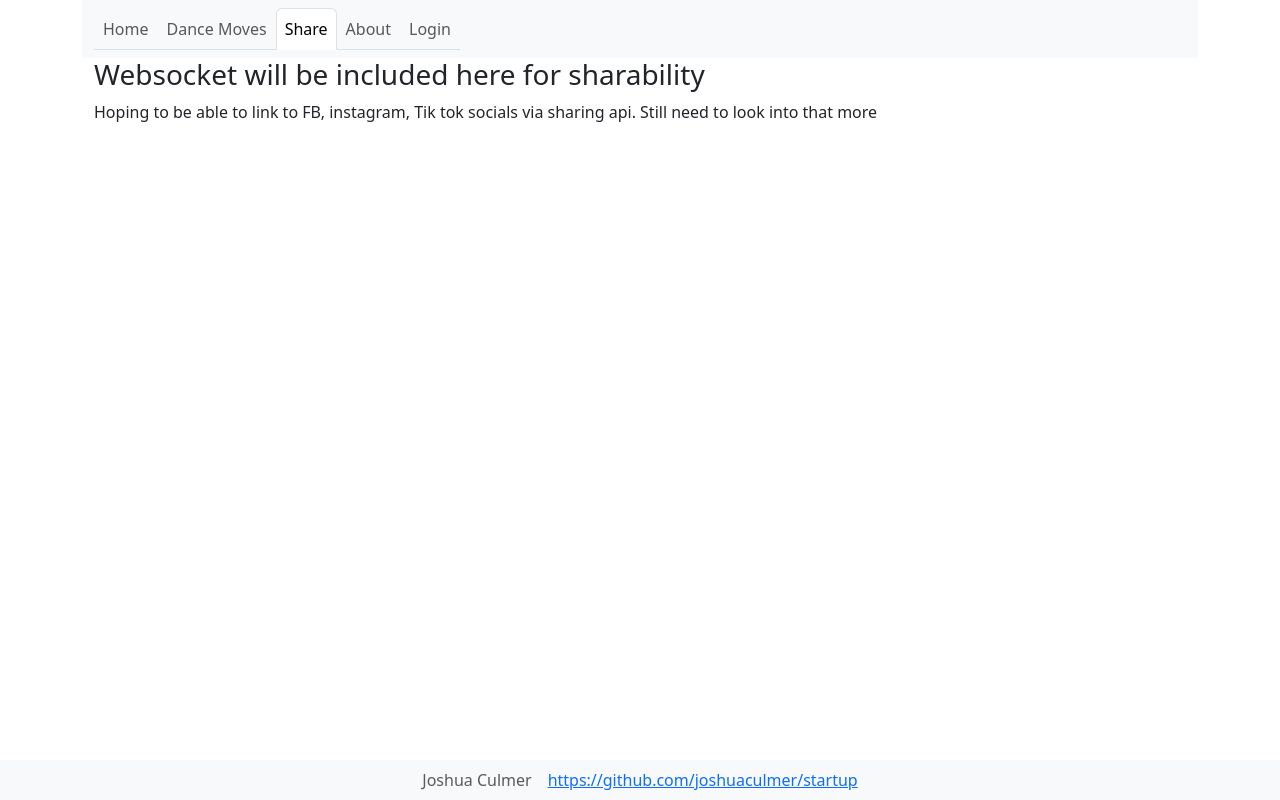
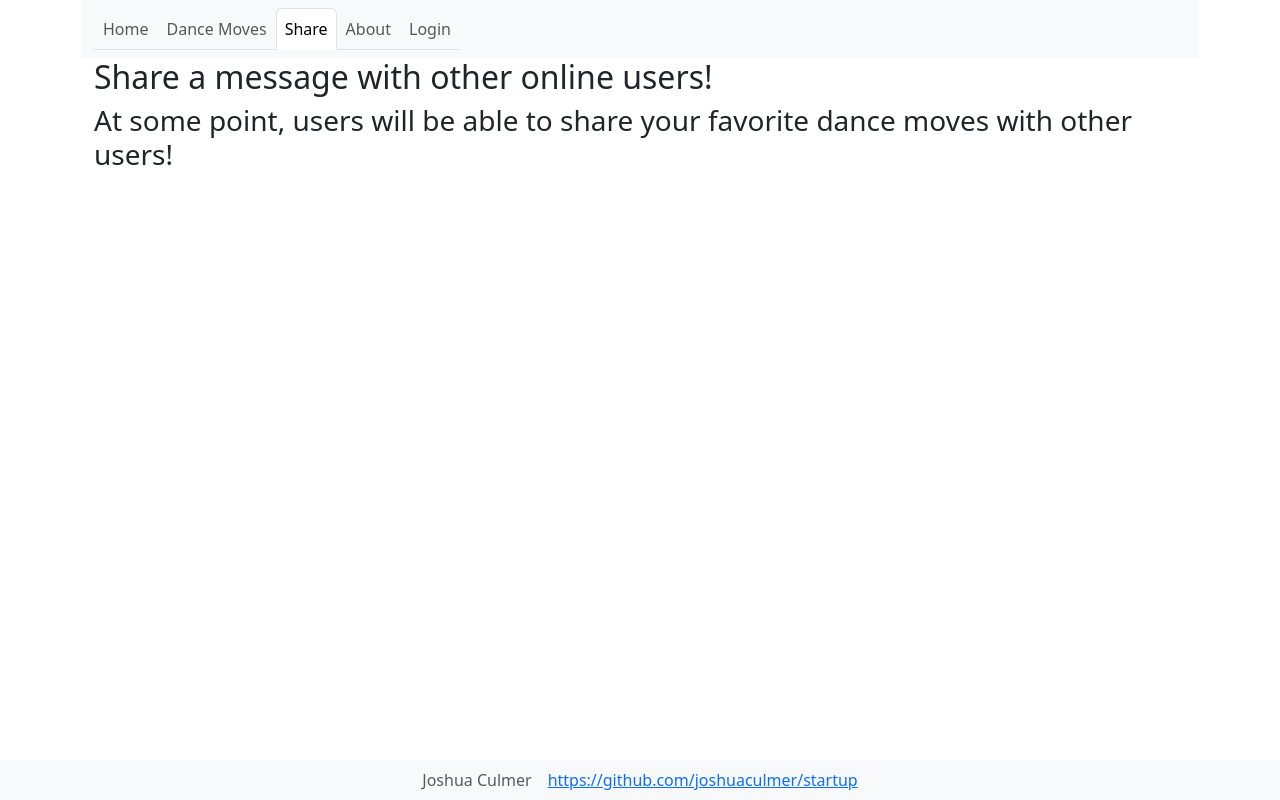
Before and after one commit to joshuaculmer/startup, a React (Vite) app: page /Share in a window 1280 px wide. Built offline with nearby package versions, Linux system fonts and the light colour scheme.

Commit message:
Documented basic design for share feature

```diff
--- a/src/share/share.jsx
+++ b/src/share/share.jsx
@@ -5,10 +5,10 @@ export function Share() {
         <main>
             <div class="container">
                 <section>
-                    <h3>Websocket will be included here for sharability</h3>
+                    <h2>Share a message with other online users!</h2>
+                    <h3>At some point, users will be able to share your favorite dance moves with other users!</h3>
                 </section>
 
-                Hoping to be able to link to FB, instagram, Tik tok socials via sharing api. Still need to look into that more
             </div>
         </main>
     )
```
Also changed, not shown: 1 other file (tests, documents, lock files or other folders).
